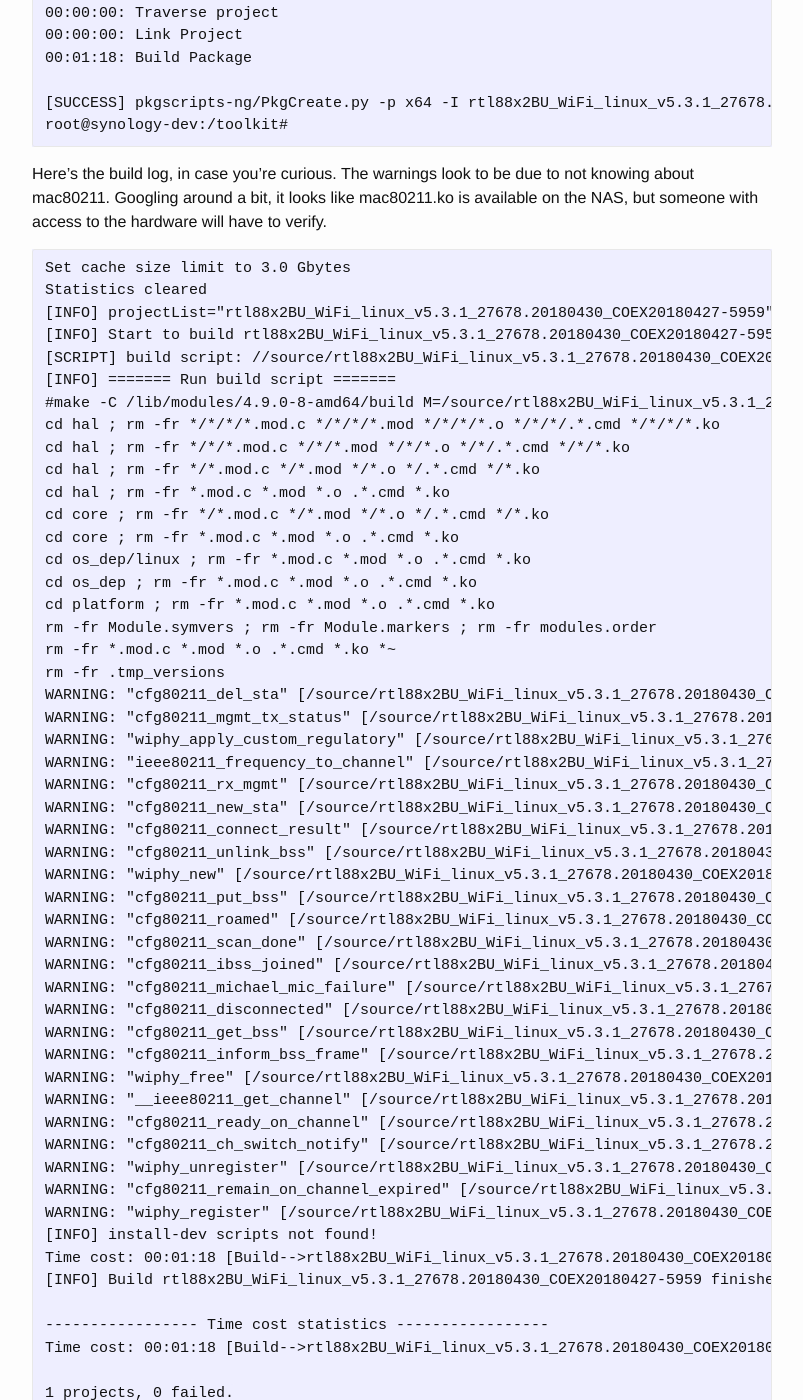
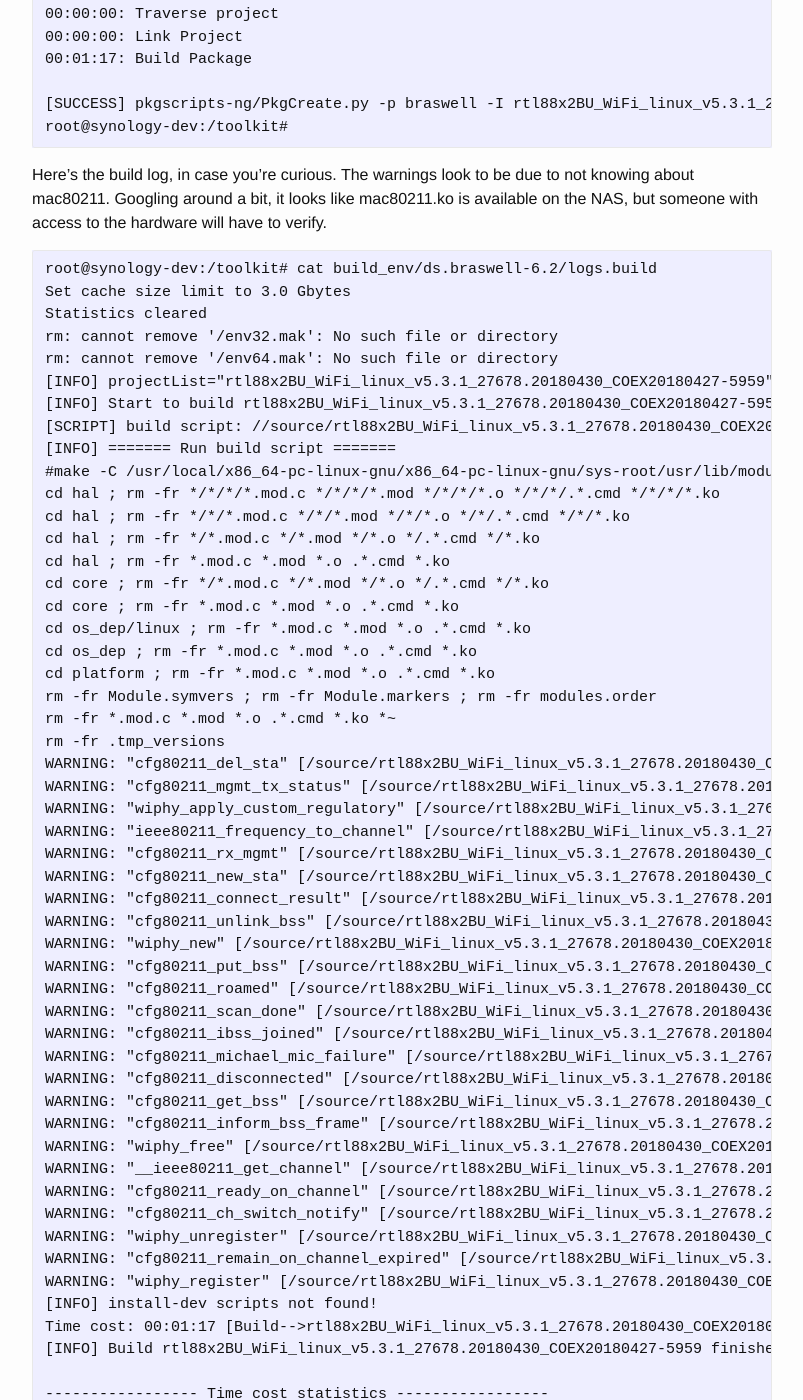
Before and after one commit to cilynx/cilynx.github.io, a Jekyll site: the page built from _posts/2019-03-02-packaging_rtl88x2bu_for_synology_nas.md, in a window 1280 px wide and 1400 px high, scrolled down 6595 px. Shown: the whole window, without its empty margins (238-1041 px from the left). Built offline with Jekyll 4.4.1, drawn with Linux system fonts in a browser that asks for light colours; comment, search, counter and statistics services are not loaded; some of the changed text lies outside the part shown.

Commit message:
s/x64/braswell

````diff
--- a/_posts/2019-03-02-packaging_rtl88x2bu_for_synology_nas.md
+++ b/_posts/2019-03-02-packaging_rtl88x2bu_for_synology_nas.md
@@ -105,19 +105,19 @@ root@synology-dev:/toolkit#
 
 `EnvDeploy` from `pkgscripts-ng` handles this for us.  It'll take a while as it downloads and extracts a couple gigs or so of environment tarballs.  Use `-v` to specify DSM version and `-p` to specify desired platform.  You don't want to leave out `-p` as it'll waste a bunch of your time / bandwidth / disk setting up every available platform.
 
-For today, I'm targeting DSM 6.2 on x86_64.
+For today, I'm targeting `DSM 6.2` on `braswell`.
 
 ```
-root@synology-dev:/toolkit/pkgscripts-ng# ./EnvDeploy -v 6.2 -p x64
+root@synology-dev:/toolkit/pkgscripts-ng# ./EnvDeploy -v 6.2 -p braswell
 Download... https://sourceforge.net/projects/dsgpl/files/toolkit/DSM6.2/base_env-6.2.txz
 Download destination: /toolkit/toolkit_tarballs/base_env-6.2.txz
-Download... https://sourceforge.net/projects/dsgpl/files/toolkit/DSM6.2/ds.x64-6.2.env.txz
-Download destination: /toolkit/toolkit_tarballs/ds.x64-6.2.env.txz
-Download... https://sourceforge.net/projects/dsgpl/files/toolkit/DSM6.2/ds.x64-6.2.dev.txz
-Download destination: /toolkit/toolkit_tarballs/ds.x64-6.2.dev.txz
-tar -xhf /toolkit/toolkit_tarballs/base_env-6.2.txz -C /toolkit/build_env/ds.x64-6.2
-tar -xhf /toolkit/toolkit_tarballs/ds.x64-6.2.env.txz -C /toolkit/build_env/ds.x64-6.2
-tar -xhf /toolkit/toolkit_tarballs/ds.x64-6.2.dev.txz -C /toolkit/build_env/ds.x64-6.2
+Download... https://sourceforge.net/projects/dsgpl/files/toolkit/DSM6.2/ds.braswell-6.2.env.txz
+Download destination: /toolkit/toolkit_tarballs/ds.braswell-6.2.env.txz
+Download... https://sourceforge.net/projects/dsgpl/files/toolkit/DSM6.2/ds.braswell-6.2.dev.txz
+Download destination: /toolkit/toolkit_tarballs/ds.braswell-6.2.dev.txz
+tar -xhf /toolkit/toolkit_tarballs/base_env-6.2.txz -C /toolkit/build_env/ds.braswell-6.2
+tar -xhf /toolkit/toolkit_tarballs/ds.braswell-6.2.env.txz -C /toolkit/build_env/ds.braswell-6.2
+tar -xhf /toolkit/toolkit_tarballs/ds.braswell-6.2.dev.txz -C /toolkit/build_env/ds.braswell-6.2
 All task finished.
 root@synology-dev:/toolkit/pkgscripts-ng#
 ```
@@ -161,7 +161,7 @@ root@synology-dev:/toolkit/pkgscripts-ng#
 Once your key shows up, move it into the development environment:
 
 ```
-root@synology-dev:/toolkit/pkgscripts-ng# cp -r ~/.gnupg /toolkit/build_env/ds.x64-6.2/root/
+root@synology-dev:/toolkit/pkgscripts-ng# cp -r ~/.gnupg /toolkit/build_env/ds.braswell-6.2/root/
 root@synology-dev:/toolkit/pkgscripts-ng#
 ```
 
@@ -237,30 +237,30 @@ all="6.2"
 Now, you can finally build the module.
 
 ```
-root@synology-dev:/toolkit# pkgscripts-ng/PkgCreate.py -p x64 -I rtl88x2BU_WiFi_linux_v5.3.1_27678.20180430_COEX20180427-5959
+root@synology-dev:/toolkit# pkgscripts-ng/PkgCreate.py -p braswell -I rtl88x2BU_WiFi_linux_v5.3.1_27678.20180430_COEX20180427-5959
 
 ============================================================
                    Parse argument result
 ------------------------------------------------------------
+build_opt    :
+branch       : master
+only_install : False
+link         : True
+dep_level    : 1
+suffix       :
+collect      : False
 sdk_ver      : 6.0
+install      : False
+env_version  : None
+update       : True
+build        : True
 env_section  : default
-build        : True
-branch       : master
 install_opt  :
-update       : True
 sign         : True
 print_log    : False
-only_install : False
-install      : False
-link         : True
-suffix       :
 package      : rtl88x2BU_WiFi_linux_v5.3.1_27678.20180430_COEX20180427-5959
-dep_level    : 1
-env_version  : None
-build_opt    :
-collect      : False
 
-Processing [6.2-23739]: x64
+Processing [6.2-23739]: braswell
 
 ============================================================
               Start to run "Traverse project"
@@ -273,33 +273,36 @@ Processing [6.2-23739]: x64
 ============================================================
                 Start to run "Link Project"
 ------------------------------------------------------------
-Link /toolkit/pkgscripts-ng -> /toolkit/build_env/ds.x64-6.2/pkgscripts-ng
-Link /toolkit/source/rtl88x2BU_WiFi_linux_v5.3.1_27678.20180430_COEX20180427-5959 -> /toolkit/build_env/ds.x64-6.2/source/rtl88x2BU_WiFi_linux_v5.3.1_27678.20180430_COEX20180427-5959
+Link /toolkit/pkgscripts-ng -> /toolkit/build_env/ds.braswell-6.2/pkgscripts-ng
+Link /toolkit/source/rtl88x2BU_WiFi_linux_v5.3.1_27678.20180430_COEX20180427-5959 -> /toolkit/build_env/ds.braswell-6.2/source/rtl88x2BU_WiFi_linux_v5.3.1_27678.20180430_COEX20180427-5959
 
 ============================================================
                 Start to run "Build Package"
 ------------------------------------------------------------
-[x64] set -o pipefail; env PackageName=rtl88x2BU_WiFi_linux_v5.3.1_27678.20180430_COEX20180427-5959 /pkgscripts-ng/SynoBuild --x64 -c --min-sdk 6.0 rtl88x2BU_WiFi_linux_v5.3.1_27678.20180430_COEX20180427-5959 2>&1 | tee logs.build
+[braswell] set -o pipefail; env PackageName=rtl88x2BU_WiFi_linux_v5.3.1_27678.20180430_COEX20180427-5959 /pkgscripts-ng/SynoBuild --braswell -c --min-sdk 6.0 rtl88x2BU_WiFi_linux_v5.3.1_27678.20180430_COEX20180427-5959 2>&1 | tee logs.build
 
 ============================================================
                     Time Cost Statistic
 ------------------------------------------------------------
 00:00:00: Traverse project
 00:00:00: Link Project
-00:01:18: Build Package
+00:01:17: Build Package
 
-[SUCCESS] pkgscripts-ng/PkgCreate.py -p x64 -I rtl88x2BU_WiFi_linux_v5.3.1_27678.20180430_COEX20180427-5959 finished.
+[SUCCESS] pkgscripts-ng/PkgCreate.py -p braswell -I rtl88x2BU_WiFi_linux_v5.3.1_27678.20180430_COEX20180427-5959 finished.
 root@synology-dev:/toolkit#
 ```
 Here's the build log, in case you're curious.  The warnings look to be due to not knowing about mac80211.  Googling around a bit, it looks like mac80211.ko is available on the NAS, but someone with access to the hardware will have to verify.
 ```
+root@synology-dev:/toolkit# cat build_env/ds.braswell-6.2/logs.build
 Set cache size limit to 3.0 Gbytes
 Statistics cleared
+rm: cannot remove '/env32.mak': No such file or directory
+rm: cannot remove '/env64.mak': No such file or directory
 [INFO] projectList="rtl88x2BU_WiFi_linux_v5.3.1_27678.20180430_COEX20180427-5959"
 [INFO] Start to build rtl88x2BU_WiFi_linux_v5.3.1_27678.20180430_COEX20180427-5959.
 [SCRIPT] build script: //source/rtl88x2BU_WiFi_linux_v5.3.1_27678.20180430_COEX20180427-5959/SynoBuildConf/build
 [INFO] ======= Run build script =======
-#make -C /lib/modules/4.9.0-8-amd64/build M=/source/rtl88x2BU_WiFi_linux_v5.3.1_27678.20180430_COEX20180427-5959 clean
+#make -C /usr/local/x86_64-pc-linux-gnu/x86_64-pc-linux-gnu/sys-root/usr/lib/modules/DSM-6.2/build M=/source/rtl88x2BU_WiFi_linux_v5.3.1_27678.20180430_COEX20180427-5959 clean
 cd hal ; rm -fr */*/*/*.mod.c */*/*/*.mod */*/*/*.o */*/*/.*.cmd */*/*/*.ko
 cd hal ; rm -fr */*/*.mod.c */*/*.mod */*/*.o */*/.*.cmd */*/*.ko
 cd hal ; rm -fr */*.mod.c */*.mod */*.o */.*.cmd */*.ko
@@ -337,15 +340,17 @@ WARNING: "wiphy_unregister" [/source/rtl88x2BU_WiFi_linux_v5.3.1_27678.20180430_
 WARNING: "cfg80211_remain_on_channel_expired" [/source/rtl88x2BU_WiFi_linux_v5.3.1_27678.20180430_COEX20180427-5959/88x2bu.ko] undefined!
 WARNING: "wiphy_register" [/source/rtl88x2BU_WiFi_linux_v5.3.1_27678.20180430_COEX20180427-5959/88x2bu.ko] undefined!
 [INFO] install-dev scripts not found!
-Time cost: 00:01:18 [Build-->rtl88x2BU_WiFi_linux_v5.3.1_27678.20180430_COEX20180427-5959]
+Time cost: 00:01:17 [Build-->rtl88x2BU_WiFi_linux_v5.3.1_27678.20180430_COEX20180427-5959]
 [INFO] Build rtl88x2BU_WiFi_linux_v5.3.1_27678.20180430_COEX20180427-5959 finished!
 
 ----------------- Time cost statistics -----------------
-Time cost: 00:01:18 [Build-->rtl88x2BU_WiFi_linux_v5.3.1_27678.20180430_COEX20180427-5959]
+Time cost: 00:01:17 [Build-->rtl88x2BU_WiFi_linux_v5.3.1_27678.20180430_COEX20180427-5959]
 
 1 projects, 0 failed.
+
+root@synology-dev:/toolkit#
 ```
-You can test at this point by copying `/toolkit/source/rtl88x2BU_WiFi_linux_v5.3.1_27678.20180430_COEX20180427-5959/88x2bu.ko` to your NAS and see if you can `insmod` it.
+You can test at this point by copying `/toolkit/build_env/ds.braswell-6.2/source/rtl88x2BU_WiFi_linux_v5.3.1_27678.20180430_COEX20180427-5959/88x2bu.ko` to your NAS and see if you can `insmod` it.
 ## Preparing to package
 First, we'll need to add an `install` file to that same `SynoBuildConf/` directory as before:
 ```
@@ -471,26 +476,26 @@ root@synology-dev:/toolkit# pkgscripts-ng/PkgCreate.py -c rtl88x2BU_WiFi_linux_v
 ============================================================
                    Parse argument result
 ------------------------------------------------------------
-dep_level    : 1
-sign         : True
-suffix       :
+install      : True
+only_install : False
+env_version  : None
+package      : rtl88x2BU_WiFi_linux_v5.3.1_27678.20180430_COEX20180427-5959
+branch       : master
 install_opt  :
-only_install : False
-update       : True
-branch       : master
-env_section  : default
-build_opt    :
 link         : True
 print_log    : False
-install      : True
+sdk_ver      : 6.0
+sign         : True
+dep_level    : 1
+platforms    : None
+suffix       :
+build_opt    :
+build        : True
+env_section  : default
 collect      : True
-build        : True
-platforms    : None
-package      : rtl88x2BU_WiFi_linux_v5.3.1_27678.20180430_COEX20180427-5959
-sdk_ver      : 6.0
-env_version  : None
+update       : True
 
-Processing [6.2-23739]: x64
+Processing [6.2-23739]: braswell
 
 ============================================================
               Start to run "Traverse project"
@@ -503,23 +508,23 @@ Processing [6.2-23739]: x64
 ============================================================
                 Start to run "Link Project"
 ------------------------------------------------------------
-Link /toolkit/pkgscripts-ng -> /toolkit/build_env/ds.x64-6.2/pkgscripts-ng
-Link /toolkit/source/rtl88x2BU_WiFi_linux_v5.3.1_27678.20180430_COEX20180427-5959 -> /toolkit/build_env/ds.x64-6.2/source/rtl88x2BU_WiFi_linux_v5.3.1_27678.20180430_COEX20180427-5959
+Link /toolkit/pkgscripts-ng -> /toolkit/build_env/ds.braswell-6.2/pkgscripts-ng
+Link /toolkit/source/rtl88x2BU_WiFi_linux_v5.3.1_27678.20180430_COEX20180427-5959 -> /toolkit/build_env/ds.braswell-6.2/source/rtl88x2BU_WiFi_linux_v5.3.1_27678.20180430_COEX20180427-5959
 
 ============================================================
                 Start to run "Build Package"
 ------------------------------------------------------------
-[x64] set -o pipefail; env PackageName=rtl88x2BU_WiFi_linux_v5.3.1_27678.20180430_COEX20180427-5959 /pkgscripts-ng/SynoBuild --x64 -c --min-sdk 6.0 rtl88x2BU_WiFi_linux_v5.3.1_27678.20180430_COEX20180427-5959 2>&1 | tee logs.build
+[braswell] set -o pipefail; env PackageName=rtl88x2BU_WiFi_linux_v5.3.1_27678.20180430_COEX20180427-5959 /pkgscripts-ng/SynoBuild --braswell -c --min-sdk 6.0 rtl88x2BU_WiFi_linux_v5.3.1_27678.20180430_COEX20180427-5959 2>&1 | tee logs.build
 
 ============================================================
                Start to run "Install Package"
 ------------------------------------------------------------
-[x64] set -o pipefail; env PackageName=rtl88x2BU_WiFi_linux_v5.3.1_27678.20180430_COEX20180427-5959 /pkgscripts-ng/SynoInstall  --with-debug rtl88x2BU_WiFi_linux_v5.3.1_27678.20180430_COEX20180427-5959 2>&1 | tee logs.install
+[braswell] set -o pipefail; env PackageName=rtl88x2BU_WiFi_linux_v5.3.1_27678.20180430_COEX20180427-5959 /pkgscripts-ng/SynoInstall  --with-debug rtl88x2BU_WiFi_linux_v5.3.1_27678.20180430_COEX20180427-5959 2>&1 | tee logs.install
 
 ============================================================
                Start to run "Install Package"
 ------------------------------------------------------------
-[x64] set -o pipefail; env PackageName=rtl88x2BU_WiFi_linux_v5.3.1_27678.20180430_COEX20180427-5959 /pkgscripts-ng/SynoInstall  rtl88x2BU_WiFi_linux_v5.3.1_27678.20180430_COEX20180427-5959 2>&1 | tee logs.install
+[braswell] set -o pipefail; env PackageName=rtl88x2BU_WiFi_linux_v5.3.1_27678.20180430_COEX20180427-5959 /pkgscripts-ng/SynoInstall  rtl88x2BU_WiFi_linux_v5.3.1_27678.20180430_COEX20180427-5959 2>&1 | tee logs.install
 
 ============================================================
              Start to run "Generate code sign"
@@ -528,26 +533,32 @@ gpg: checking the trustdb
 gpg: 3 marginal(s) needed, 1 complete(s) needed, PGP trust model
 gpg: depth: 0  valid:   3  signed:   0  trust: 0-, 0q, 0n, 0m, 0f, 3u
 gpg: next trustdb check due at 2021-03-01
-[x64] Sign package:  php /pkgscripts-ng/CodeSign.php --sign=/image/packages/rtl88x2bu-x86-5.3.1_27678.20180430_COEX20180427-5959.spk
-[x64] Sign package:  php /pkgscripts-ng/CodeSign.php --sign=/image/packages/rtl88x2bu-x86-5.3.1_27678.20180430_COEX20180427-5959_debug.spk
+[braswell] Sign package:  php /pkgscripts-ng/CodeSign.php --sign=/image/packages/rtl88x2bu-braswell-5.3.1_27678.20180430_COEX20180427-5959_debug.spk
+[braswell] Sign package:  php /pkgscripts-ng/CodeSign.php --sign=/image/packages/rtl88x2bu-braswell-5.3.1_27678.20180430_COEX20180427-5959.spk
 
 ============================================================
                Start to run "Collect package"
 ------------------------------------------------------------
-/toolkit/build_env/ds.x64-6.2/image/packages/rtl88x2bu-x86-5.3.1_27678.20180430_COEX20180427-5959.spk -> /toolkit/result_spk/rtl88x2bu-5.3.1_27678.20180430_COEX20180427-5959
-/toolkit/build_env/ds.x64-6.2/image/packages/rtl88x2bu-x86-5.3.1_27678.20180430_COEX20180427-5959_debug.spk -> /toolkit/result_spk/rtl88x2bu-5.3.1_27678.20180430_COEX20180427-5959
+/toolkit/build_env/ds.braswell-6.2/image/packages/rtl88x2bu-braswell-5.3.1_27678.20180430_COEX20180427-5959.spk -> /toolkit/result_spk/rtl88x2bu-5.3.1_27678.20180430_COEX20180427-5959
+/toolkit/build_env/ds.braswell-6.2/image/packages/rtl88x2bu-braswell-5.3.1_27678.20180430_COEX20180427-5959_debug.spk -> /toolkit/result_spk/rtl88x2bu-5.3.1_27678.20180430_COEX20180427-5959
 
 ============================================================
                     Time Cost Statistic
 ------------------------------------------------------------
 00:00:00: Traverse project
 00:00:00: Link Project
-00:01:15: Build Package
+00:01:12: Build Package
 00:00:02: Install Package
-00:00:02: Install Package
+00:00:03: Install Package
 00:00:04: Generate code sign
 00:00:00: Collect package
 
 [SUCCESS] pkgscripts-ng/PkgCreate.py -c rtl88x2BU_WiFi_linux_v5.3.1_27678.20180430_COEX20180427-5959 finished.
 root@synology-dev:/toolkit#
 ```
+You'll find your SPKs under `/toolkit/results_spk/`:
+```
+root@synology-dev:/toolkit# ls result_spk/rtl88x2bu-5.3.1_27678.20180430_COEX20180427-5959/
+rtl88x2bu-braswell-5.3.1_27678.20180430_COEX20180427-5959_debug.spk  rtl88x2bu-braswell-5.3.1_27678.20180430_COEX20180427-5959.spk
+root@synology-dev:/toolkit#
+```
````
